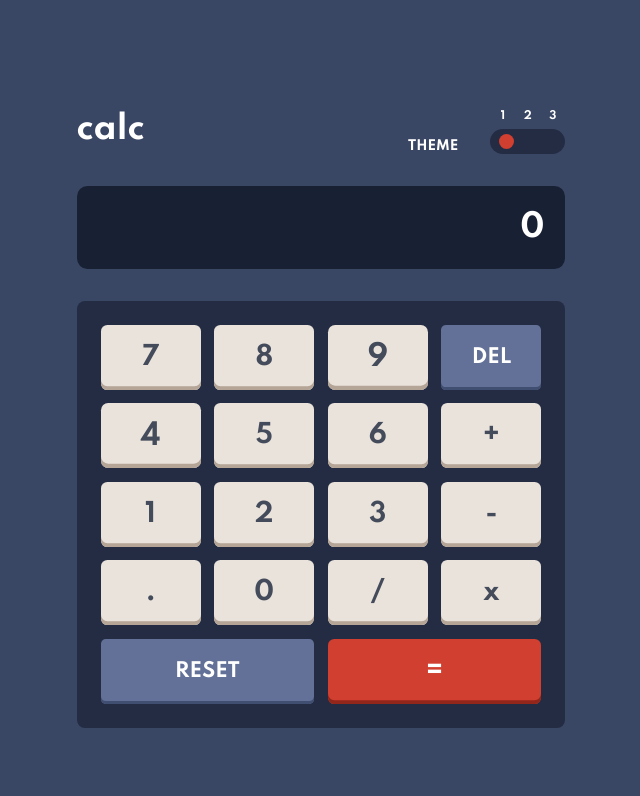
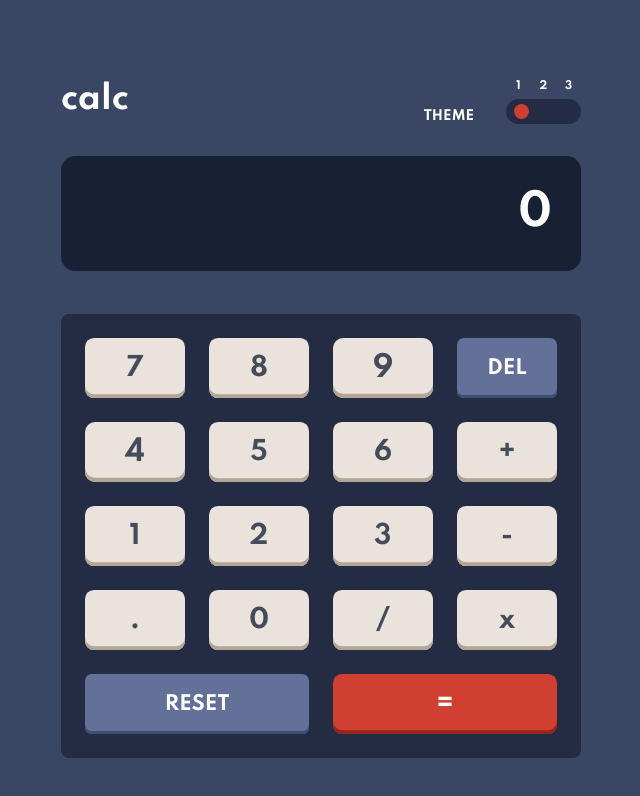
Before and after one commit to steppan26/Challenge-05--Calculator-App, a React (Create React App) app: page / in a window 1280 px wide. Shown: the top 796 px of the page, without its empty margins (319-959 px from the left). Built offline with nearby package versions, Linux system fonts and the light colour scheme.

Commit message:
modified size of buttons and screen text to better match the design

```diff
--- a/src/Components/Screen.css
+++ b/src/Components/Screen.css
@@ -4,7 +4,7 @@
     align-items: center;
     width: 100%;
     background-color: var(--clr-bg-screen);
-    font-size: 1.3em;
+    font-size: 1.8em;
     margin-bottom: 1.5em;
     padding: 1.2em 1em;
     border-radius: 0.5em;
--- a/src/Containers/App.css
+++ b/src/Containers/App.css
@@ -90,7 +90,7 @@
   display: flex;
   align-items: center;
   justify-content: center;
-  border-radius: 0.25em;
+  border-radius: 0.35em;
   background-color: var(--clr-keys-primary-bg);
   font-size: 1.8em;
   cursor: pointer;
--- a/src/Containers/Calculator.css
+++ b/src/Containers/Calculator.css
@@ -1,8 +1,8 @@
 .buttonsContainer{
     display: grid;
-    grid-template-columns: repeat(4, 65px);
-    grid-template-rows: repeat(5, 65px);
-    grid-gap: 0.85em;
+    grid-template-columns: repeat(4, 50px);
+    grid-template-rows: repeat(5, 60px);
+    grid-gap: 1.5em;
     padding: 1.5em;
     border-radius: 0.5em;
     background-color: var(--clr-bg-toggle-keypad);
```
Also changed, not shown: 6 other files (tests, documents, lock files or other folders).
